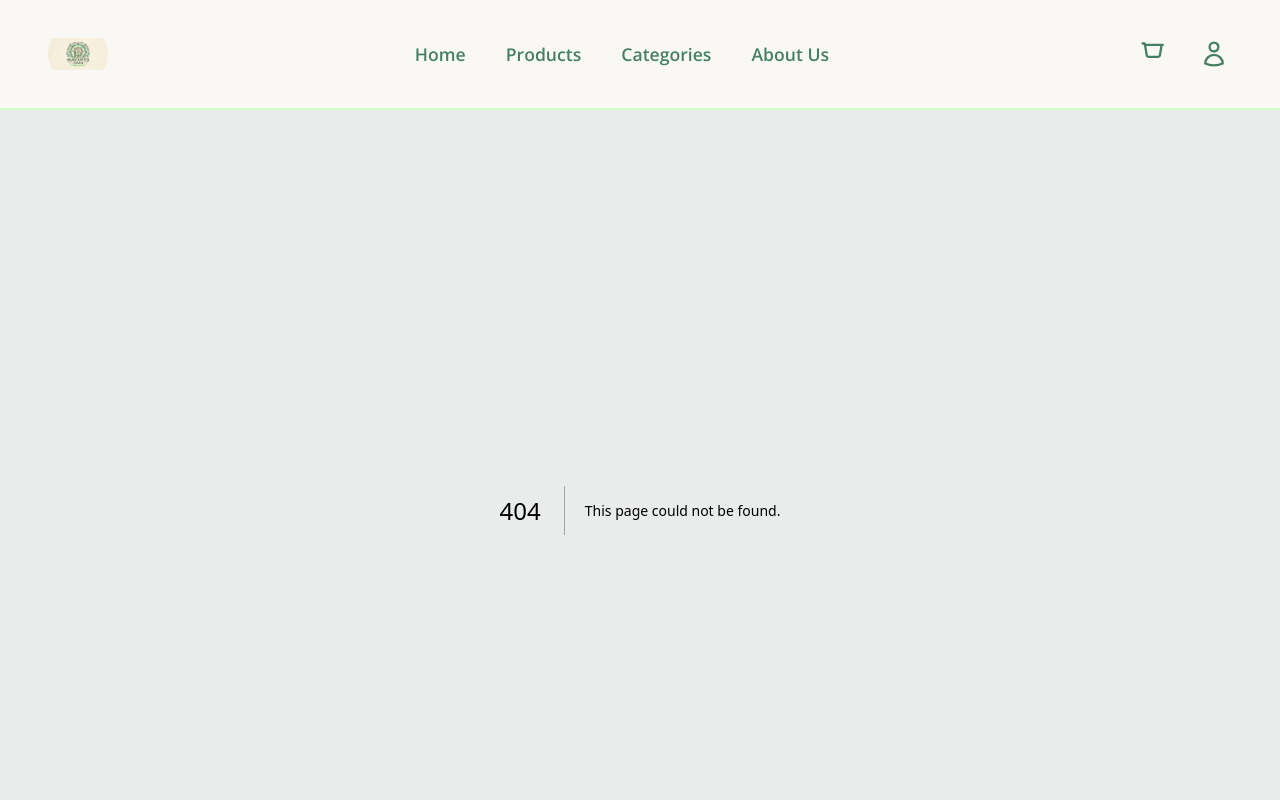
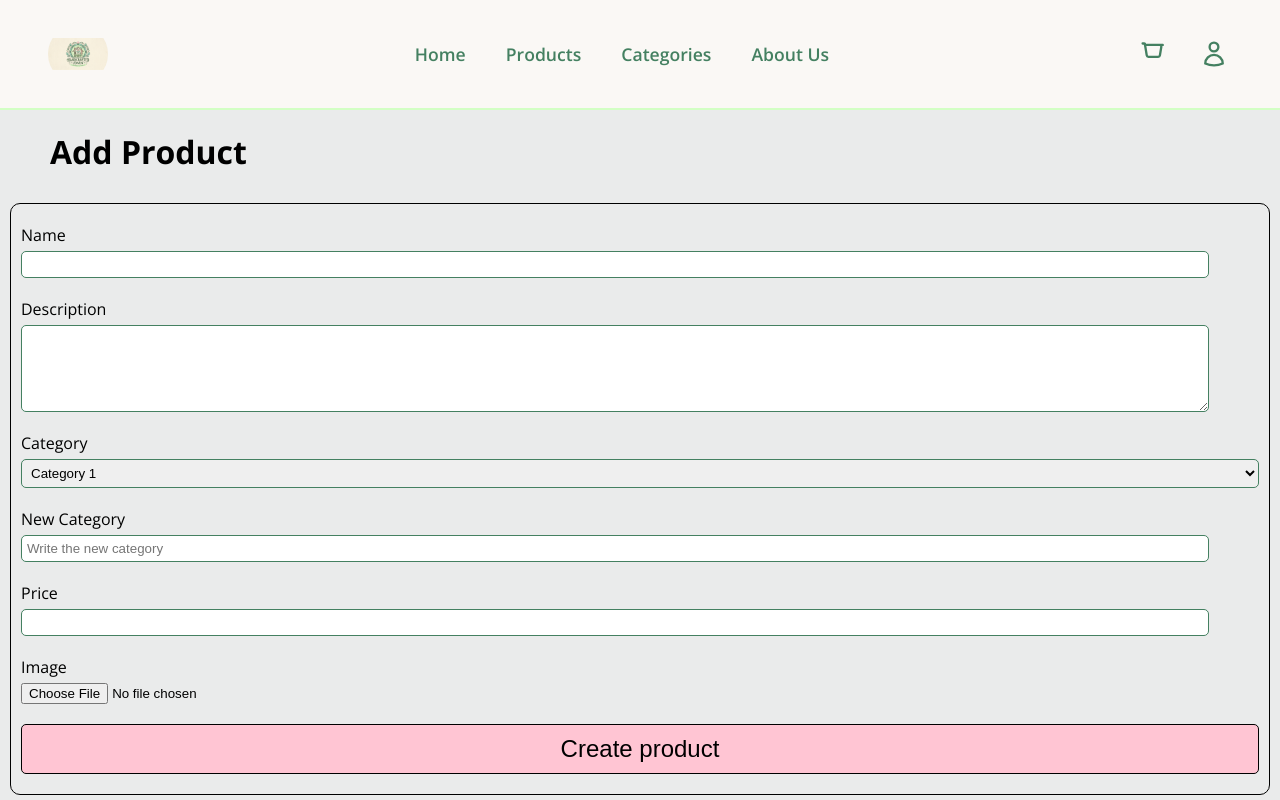
Before and after one commit to smondragondev/handcrafted-haven, a Next.js app: page /my-shop/product/create in a window 1280 px wide. Before the commit this address had no page. Shown: the top 800 px of the page. Built offline with nearby package versions, Linux system fonts and the light colour scheme.

Commit message:
feat: enhance My Shop functionality with product creation form and layout updates

```diff
--- a/src/app/globals.css
+++ b/src/app/globals.css
@@ -2,6 +2,7 @@
   --background: #eaebeb;
   --foreground: #000000;
   --parimary: #ffc5d3;
+  --primary: #ffc5d3;
   --secondaryColor: #adfff5;
   --accentOne: #d2ffc4;
   --accentTwo: #448061;
--- /dev/null
+++ b/src/app/my-shop/layout.tsx
@@ -0,0 +1,10 @@
+import styles from '@/app/ui/my-shop/myshop.module.css'
+
+export default function Layout({ children }: { children: React.ReactNode }) {
+  return (
+
+    <div className={styles["main-container"]}>
+     {children}
+    </div>
+  );
+}
--- /dev/null
+++ b/src/app/my-shop/product/create/page.tsx
@@ -0,0 +1,21 @@
+// import Form from '@/app/ui/invoices/create-form';
+// import Breadcrumbs from '@/app/ui/invoices/breadcrumbs';
+// import { fetchCustomers } from '@/app/lib/data';
+import { Metadata } from 'next';
+import { AddProduct } from '@/app/ui/my-shop/forms'
+
+export const metadata: Metadata = {
+  title: 'Add a product',
+};
+
+export default async function Page() {
+//   const customers = await fetchCustomers();
+
+  return (
+    <main>
+      <h1> Add Product </h1>
+      {/* <Form customers={customers} /> */}
+      <AddProduct></AddProduct>
+    </main>
+  );
+}
--- a/src/app/ui/my-shop/buttons.tsx
+++ b/src/app/ui/my-shop/buttons.tsx
@@ -4,7 +4,8 @@ import styles from "./myshop.module.css";
 
 export function AddProduct() {
   return (
-    <Link href="#" className={styles["primary-button"]}>
+    <Link href="/my-shop/product/create"
+          className={styles["primary-button"]}>
       <span>Add Product</span>
       <PlusIcon className={styles["icon"]}></PlusIcon>
     </Link>
--- /dev/null
+++ b/src/app/ui/my-shop/forms.tsx
@@ -0,0 +1,50 @@
+import { PlusIcon } from "@heroicons/react/24/outline";
+import styles from "./myshop.module.css";
+
+export function AddProduct() {
+  return (
+    <form className={styles.form}>
+      <div className={styles["input-field"]}>
+        <label htmlFor="name">Name</label>
+        <input type="text" id="name"/>
+      </div>
+      <div className={styles["input-field"]}>
+        <label htmlFor="description">Description</label>
+        <textarea name="description" id="description" rows={5}></textarea>
+      </div>
+      <div className={styles["input-field"]}>
+        <label htmlFor="">Category</label>
+        <select>
+            <option value="">Category 1</option>
+        </select>
+      </div>
+      <div className={styles["input-field"]}>
+        <label htmlFor="name">New Category </label>
+        <input type="text" id="new-category" placeholder="Write the new category"/>
+      </div>
+      <div className={styles["input-field"]}>
+        <label htmlFor="price">Price</label>
+        <input type="number" id="price"/>
+      </div>
+      <div className={styles["input-field"]}>
+        <label htmlFor="">Image</label>
+        <input type="file" />
+      </div>
+      <button type="submit">Create product</button>
+    </form>
+  );
+}
+// name
+// "Handmade Vase"
+// description
+// "Lorem ipsum dolor sit amet consectetur adipisicing elit. Beautifully s…"
+// category
+// "Pottery"
+// price
+// 25
+// imageUrl
+// "/vase.jpg"
+// contributorId
+// 64c9d72a1f4b2321a4f1a001
+// createdAt
+// 2026-06-04T00:00:00.000+00:00
--- a/src/app/ui/my-shop/myshop.module.css
+++ b/src/app/ui/my-shop/myshop.module.css
@@ -39,22 +39,27 @@
     width: fit-content;
     padding: 10px 20px;
     border-radius: 10px;
-    background-color: #D2FFC4;
+    background-color: var(--accentOne);
     color: #000;
     display: flex;
     align-items: center;
+    text-decoration: none;
 }
 
 .primary-button:hover {
-    background-color: #448061;
+    background-color: var(--button-primary-hover);
     color: #fff;
 }
 
 .edit-button {
+    display: flex;
+    justify-content: center;
+    align-items: center;
     background-color: #448061;
-    color: #000;
-    display: block;
+    color: var(--text-primary);
     border-radius: 5px;
+    padding: 4px 6px;
+    border: 2px solid;
 }
 
 .edit-button:hover {
@@ -62,10 +67,15 @@
 }
 
 .delete-button {
+    display: flex;
+    justify-content: center;
+    align-items: center;
     background-color: #FFC5D3;
     color: #000;
     border-radius: 5px;
     cursor: pointer;
+    height: 100%;
+    padding: 4px 6px;
 }
 
 .delete-button:hover {
@@ -82,6 +92,54 @@
 .product-info {
     display: flex;
     gap: 5px;
+}
+
+/* Form */
+.form{
+    display: flex;
+    flex-direction: column;
+    gap: 20px;
+    border: 1px solid var(--foreground);
+    padding: 20px 10px;
+    border-radius: 10px;
+}
+
+.input-field{
+    display: flex;
+    flex-direction: column;
+    gap: 5px;
+}
+
+.input-field input[type="text"],
+.input-field input[type="number"],
+.input-field textarea
+{
+    width: 95%;
+    padding: 5px 5px;
+    border: 1px solid var(--accentTwo);
+    border-radius: 5px;
+}
+
+.input-field select
+{
+    width: 100%;
+    padding: 5px 5px;
+    border: 1px solid var(--accentTwo);
+    border-radius: 5px;
+
+}
+
+.form button[type="submit"]{
+    background-color: var(--primary);
+    padding: 10px 20px;
+    font-size: x-large;
+    border: 1px solid;
+    border-radius: 5px;
+}
+
+.form button[type="submit"]:hover{
+    background-color: var(--button-primary-hover);
+    color: var(--secondaryColor)
 }
 
 @media (min-width: 600px) {
```
Also changed, not shown: src/app/my-shop/(overview)/page.tsx (+2 -6 lines).
